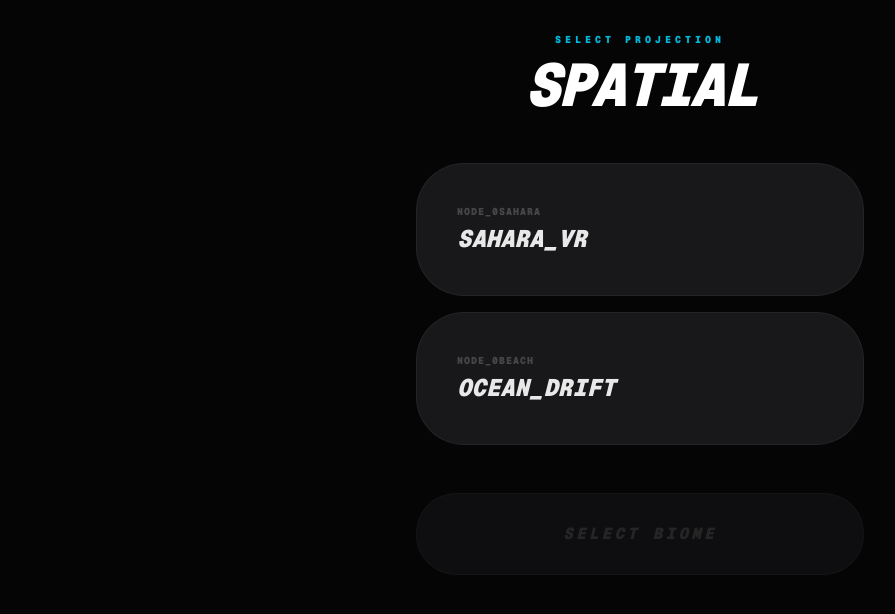
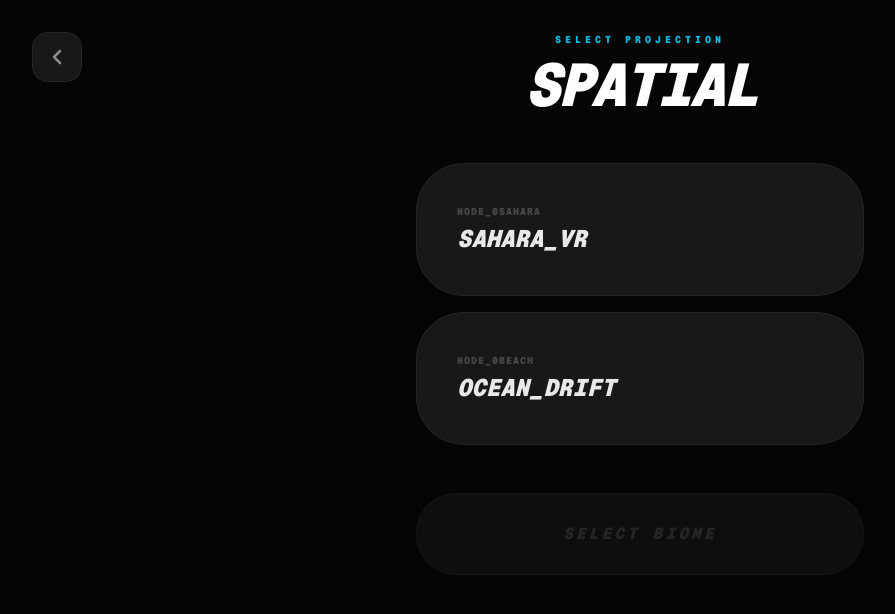
Before and after one commit to vedant1101/cultfit-app, a Next.js app: page /run in a window 1280 px wide. Shown: the top 614 px of the page, without its empty margins (0-895 px from the left). Built offline with nearby package versions, Linux system fonts and the light colour scheme; no server answers.

Commit message:
Added missing back button

```diff
--- a/app/run/page.tsx
+++ b/app/run/page.tsx
@@ -110,8 +110,8 @@ export default function RunPage() {
       ctx.fillRect(x + 45 * s, y - 120 * s, 15 * s, 80 * s); ctx.fillRect(x + 45 * s, y - 130 * s, 40 * s, 20 * s)
       ctx.fillRect(x - 40 * s, y - 25 * s, 12 * s, 25 * s); ctx.fillRect(x + 28 * s, y - 25 * s, 12 * s, 25 * s)
     } else if (type === 'palm') {
-      ctx.fillStyle = '#451a03'; ctx.fillRect(x - 8 * s, y - 250 * s, 16 * s, 250 * s) // Trunk
-      ctx.fillStyle = world.accent; // Leaves
+      ctx.fillStyle = '#451a03'; ctx.fillRect(x - 8 * s, y - 250 * s, 16 * s, 250 * s)
+      ctx.fillStyle = world.accent;
       for(let i=0; i<5; i++) {
         ctx.beginPath(); ctx.ellipse(x + (Math.cos(i)*40*s), y - 250*s + (Math.sin(i)*20*s), 60*s, 15*s, i, 0, Math.PI*2); ctx.fill()
       }
@@ -138,7 +138,7 @@ export default function RunPage() {
     }
     if (world.moon) {
       ctx.fillStyle = world.moon; ctx.beginPath(); ctx.arc(W * 0.15, H * 0.15, 30, 0, Math.PI * 2); ctx.fill()
-      ctx.fillStyle = 'rgba(56, 189, 248, 0.1)'; ctx.fillRect(W * 0.1, horizonY, 80, H - horizonY) // Reflection
+      ctx.fillStyle = 'rgba(56, 189, 248, 0.1)'; ctx.fillRect(W * 0.1, horizonY, 80, H - horizonY)
     }
 
     s.textureTiles.forEach(g => {
@@ -171,8 +171,15 @@ export default function RunPage() {
       if (!lastTs.current) lastTs.current = ts
       const dt = (ts - lastTs.current) / 1000; lastTs.current = ts
       kmRef.current += dt * 0.005; setKm(kmRef.current); setPoints(Math.round(kmRef.current * 80))
+
+      const currentWorld = scenes[selected || 'sahara']
       if (Math.random() < 0.035) {
-        state.current.entities.push({ x: 650, side: Math.random() > 0.5 ? 1 : -1, z: 0.01, type: scenes[selected || 'sahara'].objects[Math.floor(Math.random() * 2)] })
+        state.current.entities.push({
+          x: 650,
+          side: Math.random() > 0.5 ? 1 : -1,
+          z: 0.01,
+          type: currentWorld.objects[Math.floor(Math.random() * currentWorld.objects.length)]
+        })
       }
       state.current.entities.forEach(e => e.z += dt * 0.85); state.current.entities = state.current.entities.filter(e => e.z < 2.6)
       drawScene(); animRef.current = requestAnimationFrame(loop)
@@ -229,7 +236,25 @@ export default function RunPage() {
   )
 
   return (
-    <div className="min-h-screen bg-[#050505] font-mono text-white p-8">
+    <div className="min-h-screen bg-[#050505] font-mono text-white p-8 relative">
+      {/* BACK BUTTON (CUSTOM SVG) */}
+      <button
+        onClick={() => router.push('/dashboard')}
+        className="absolute top-8 left-8 p-3 rounded-2xl bg-zinc-900 border border-white/5 hover:border-cyan-500/50 hover:shadow-[0_0_20px_rgba(34,211,238,0.2)] transition-all group"
+      >
+        <svg
+          viewBox="0 0 24 24"
+          fill="none"
+          stroke="currentColor"
+          strokeWidth="2.5"
+          strokeLinecap="round"
+          strokeLinejoin="round"
+          className="w-6 h-6 text-white/50 group-hover:text-cyan-400"
+        >
+          <path d="M15 18l-6-6 6-6" />
+        </svg>
+      </button>
+
       <div className="max-w-md mx-auto space-y-12">
         <div className="text-center space-y-2">
           <div className="text-cyan-500 text-[10px] font-black tracking-[0.4em] uppercase">Select Projection</div>
```
